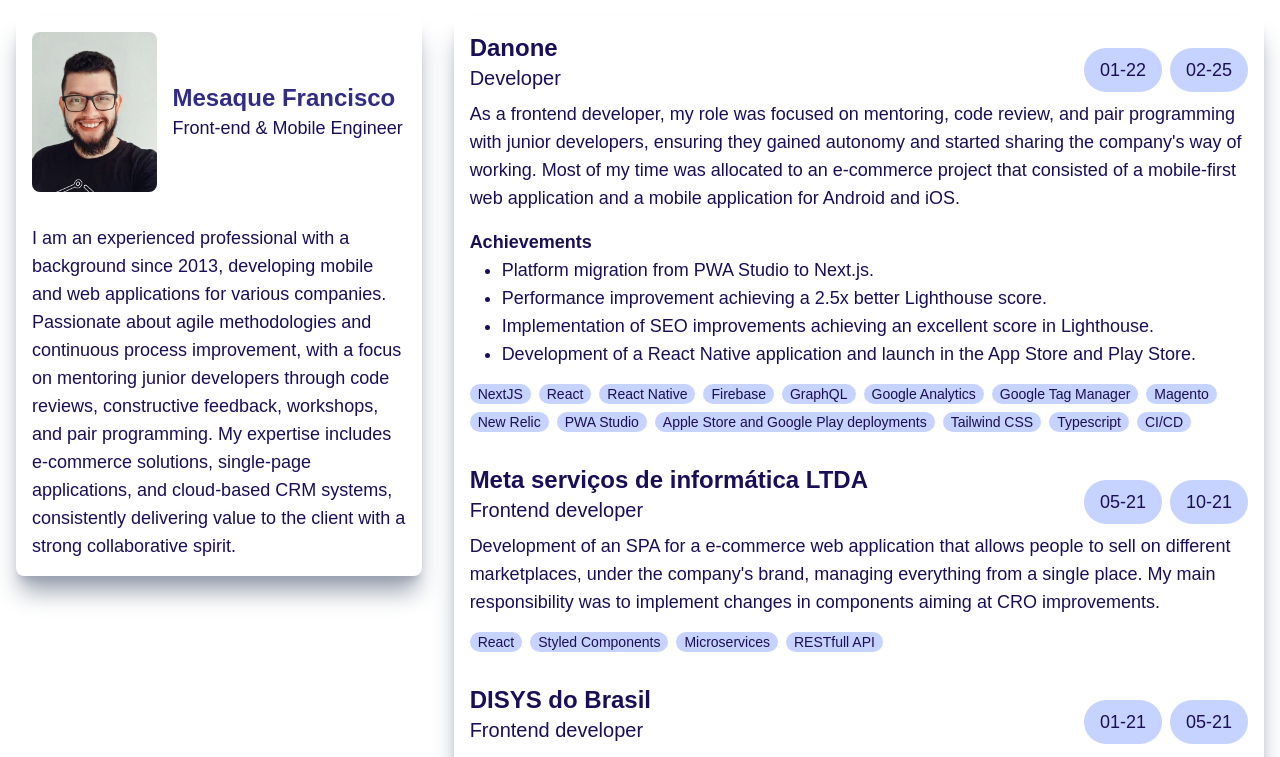
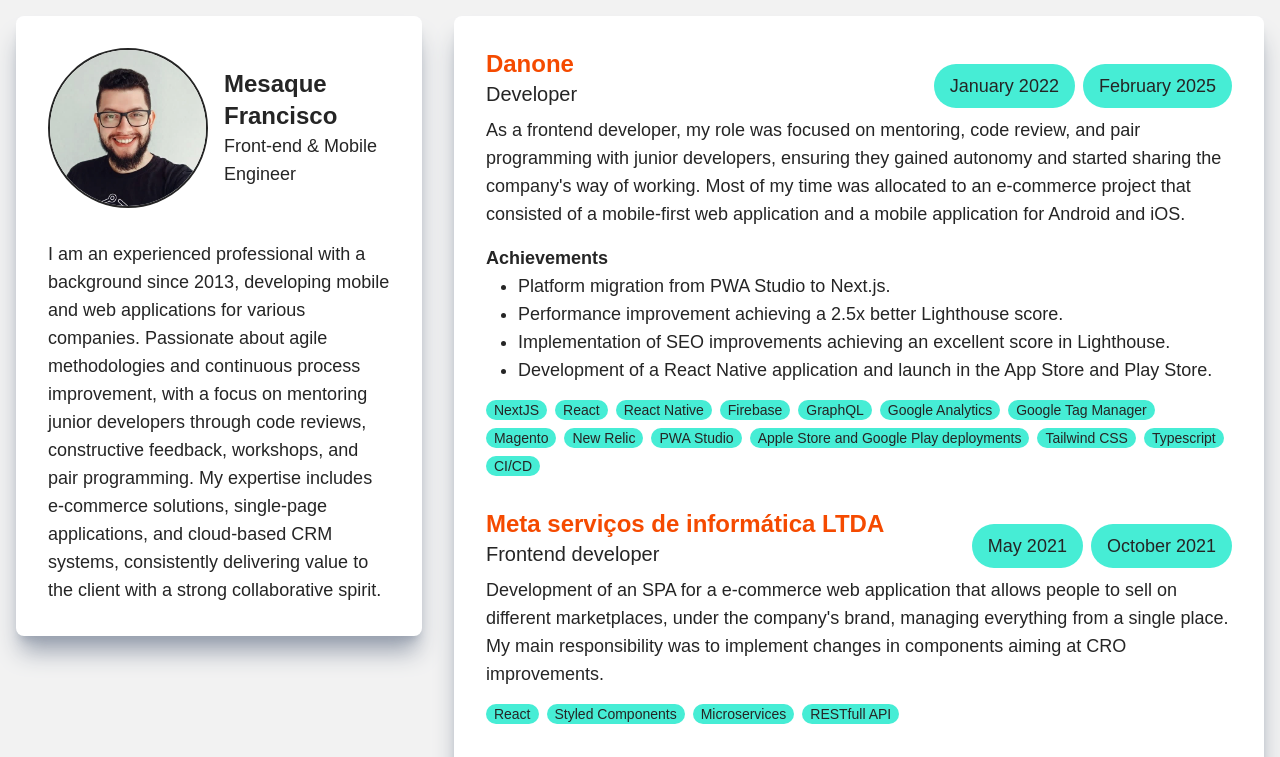
Before and after one commit to mesaquen/mesaquen.github.io, a Next.js app: page /en/about in a window 1280 px wide. Shown: the top 757 px of the page. Built offline with nearby package versions, Linux system fonts and the light colour scheme.

Commit message:
feat: styling experience page

```diff
--- a/src/app/[locale]/about/page.tsx
+++ b/src/app/[locale]/about/page.tsx
@@ -1,35 +1,34 @@
 "use client";
 
-import { ExperienceSkillList } from "@/components/ExperienceList/ExperienceSkillList";
-import { TagLabel } from "@/components/TagLabel";
+import { ExperienceList } from "@/components/ExperienceList";
 import { getExperience } from "@/experiences";
+import { LocaleType } from "@/i18n/locales";
 import { useTranslations } from "next-intl";
 import Image from "next/image";
 import { useParams } from "next/navigation";
 
 export default function About() {
   const { locale } = useParams();
-  const experiences = getExperience(locale as string);
+  const experiences = getExperience(locale as LocaleType);
   const t = useTranslations();
 
   const boxStyles =
-    "dark:bg-indigo-900 rounded-lg shadow-xl shadow-gray-400 dark:shadow-black p-4 flex gap-8 items-start flex-col";
+    "bg-white dark:bg-[#333] rounded-lg shadow-xl shadow-gray-400 dark:shadow-black p-8 flex gap-8 items-start flex-col";
   return (
     <div className="text-lg p-4 gap-8 flex flex-col md:flex-row items-start">
       <section className={`${boxStyles} md:sticky md:top-4 md:flex-1/3`}>
         <div className="flex gap-4 items-center">
-          <div className="rounded-lg aspect-square overflow-clip relative min-h-40 w-1/3">
+          <div className="rounded-full border-2 aspect-square overflow-clip relative min-h-40">
             <Image
-              className="relative"
+              className="relative object-cover"
               src="/mesaque_512.webp"
               alt="Mesaque"
+              sizes="(max-width: 768px) 100vw, 33vw"
               fill
-              objectFit="cover"
-              sizes="(max-width: 768px) 100vw, 33vw"
             />
           </div>
           <div>
-            <h1 className="text-indigo-900 dark:text-white text-2xl font-bold">
+            <h1 className="text-2xl font-bold">
               Mesaque Francisco
             </h1>
             <p>{t("job-title")}</p>
@@ -38,35 +37,7 @@
         <p>{t("biography")}</p>
       </section>
       <section className={`${boxStyles} md:flex-2/3`}>
-        {experiences.map((experience) => (
-          <div key={`${experience.company}-${experience.startDate}`}>
-            <div className="flex flex-row justify-between items-end mb-2">
-              <div className="flex flex-col">
-                <h2 className="text-2xl font-bold">{experience.company}</h2>
-                <p className="text-xl">{experience.title}</p>
-              </div>
-              <div className="flex flex-row gap-x-2">
-                <TagLabel message={experience.startDate} />
-                <TagLabel message={experience.endDate ?? t("current")} />
-              </div>
-            </div>
-
-            <p>{experience.description}</p>
-            {experience.achievements?.length && (
-              <div className="mt-4">
-                <strong>{t("achievements")}</strong>
-
-                <ul className="list-disc ml-8">
-                  {experience.achievements?.map((achievement) => (
-                    <li key={achievement}>{achievement}</li>
-                  ))}
-                </ul>
-              </div>
-            )}
-
-            <ExperienceSkillList skills={experience.skills} />
-          </div>
-        ))}
+        <ExperienceList experiences={experiences} />
       </section>
     </div>
   );
--- a/src/app/[locale]/layout.tsx
+++ b/src/app/[locale]/layout.tsx
@@ -1,8 +1,8 @@
 import type { Metadata } from "next";
 import { notFound } from "next/navigation";
-import { LOCALES } from "../../i18n/locales";
+import { LOCALES, LocaleType } from "../../i18n/locales";
 import { NextIntlClientProvider } from "next-intl";
-import { getDictionary, LocaleType } from "@/dictionaries";
+import { getDictionary } from "@/dictionaries";
 
 const ROUTE_LOCALES = LOCALES.map((locale) => ({ locale }));
 
@@ -25,7 +25,6 @@
 }>) {
   const { locale } = await params;
   const messages = await getDictionary(locale);
-  console.log(messages)
 
   if (LOCALES.includes(locale)) {
     return (
--- a/src/app/globals.css
+++ b/src/app/globals.css
@@ -1,8 +1,8 @@
 @import "tailwindcss";
 
 :root {
-  --background: #ffffff;
-  --foreground: #1B0E58;
+  --background: #F2F2F2;
+  --foreground: #252525;
 }
 
 @theme inline {
@@ -15,8 +15,8 @@
 
 @media (prefers-color-scheme: dark) {
   :root {
-    --background: #1B0E58;
-    --foreground: #ededed;
+    --background: #252525;
+    --foreground: #F2F2F2;
   }
 }
 
--- /dev/null
+++ b/src/components/ExperienceList/AchievementsList.tsx
@@ -0,0 +1,20 @@
+import { useTranslations } from "next-intl";
+
+export function AchievementList({ achievements }: { achievements: string[] }) {
+  const t = useTranslations();
+  if (achievements?.length) {
+    return (
+      <div className="mt-4">
+        <strong>{t("achievements")}</strong>
+
+        <ul className="list-disc ml-8">
+          {achievements?.map((achievement) => (
+            <li key={achievement}>{achievement}</li>
+          ))}
+        </ul>
+      </div>
+    );
+  }
+
+  return null;
+}
--- a/src/components/ExperienceList/index.tsx
+++ b/src/components/ExperienceList/index.tsx
@@ -0,0 +1,56 @@
+import { useTranslations } from "next-intl";
+import { IExperience } from "@/experiences";
+import { TagLabel } from "../TagLabel";
+import { ExperienceSkillList } from "./ExperienceSkillList";
+import { AchievementList } from "./AchievementsList";
+import { dateToLocaleString } from "@/utils/dateFormat";
+import { useParams } from "next/navigation";
+import { LocaleType } from "@/i18n/locales";
+
+export function ExperienceList({
+  experiences,
+}: {
+  experiences: IExperience[];
+}) {
+  const t = useTranslations();
+  const { locale } = useParams();
+  return (
+    <>
+      {experiences.map((experience) => (
+        <div key={`${experience.company}-${experience.startDate}`}>
+          <div className="flex flex-row justify-between items-end mb-2">
+            <div className="flex flex-col">
+              <h2 className="text-orange-600 dark:text-orange-400 text-2xl font-bold">
+                {experience.company}
+              </h2>
+              <p className="text-xl">{experience.title}</p>
+            </div>
+            <div className="flex flex-row gap-x-2">
+              <TagLabel
+                message={dateToLocaleString({
+                  date: experience.startDate,
+                  locale: locale as LocaleType,
+                })}
+              />
+              <TagLabel
+                message={
+                  experience.endDate
+                    ? dateToLocaleString({
+                        date: experience.endDate,
+                        locale: locale as LocaleType,
+                      })
+                    : t("current")
+                }
+              />
+            </div>
+          </div>
+
+          <p>{experience.description}</p>
+
+          <AchievementList achievements={experience.achievements ?? []} />
+          <ExperienceSkillList skills={experience.skills} />
+        </div>
+      ))}
+    </>
+  );
+}
--- a/src/components/TagLabel.tsx
+++ b/src/components/TagLabel.tsx
@@ -9,7 +9,7 @@
 }) {
 
   const spacingClasses = compact ? "px-2 text-sm" : "py-2 px-4"
-  const defaultClasses = 'dark:text-black bg-indigo-200 rounded-full'
+  const defaultClasses = 'bg-teal-300 dark:bg-teal-700 rounded-full'
 
   const classes = [defaultClasses, spacingClasses, className].join(' ')
   return (
--- a/src/dictionaries/index.ts
+++ b/src/dictionaries/index.ts
@@ -1,12 +1,11 @@
 import "server-only";
+import { LocaleType } from "@/i18n/locales";
 
 const dictionaries = {
   en: () => import("./en.json").then((module) => module.default),
   pt: () => import("./pt.json").then((module) => module.default),
 };
 
-export type LocaleType = keyof typeof dictionaries;
-
 export function getDictionary(locale: LocaleType) {
   return dictionaries[locale]();
 }
--- a/src/experiences/index.ts
+++ b/src/experiences/index.ts
@@ -1,8 +1,7 @@
+import { LocaleType } from "@/i18n/locales";
 import { experiences as en } from "./en";
 import { experiences as pt } from "./pt";
 import { SKILLS } from "./skills";
-
-type LocaleType = keyof typeof dictionaries;
 
 const dictionaries = {
   en,
@@ -20,7 +19,6 @@
   skills: SKILLS[];
 }
 
-export function getExperience(locale: string) {
-  const [lang] = locale?.split("-") ?? [];
-  return dictionaries[lang as LocaleType];
+export function getExperience(locale: LocaleType) {
+  return dictionaries[locale];
 }
--- a/src/i18n/locales.ts
+++ b/src/i18n/locales.ts
@@ -1,3 +1,5 @@
-export const LOCALES = ["pt", "en"];
+export const LOCALES = ["pt", "en"] as const;
 
-export const DEFAULT_LOCALE = "en";
+export const DEFAULT_LOCALE = "en" as const;
+
+export type LocaleType = typeof LOCALES[number]
--- /dev/null
+++ b/src/utils/dateFormat.ts
@@ -0,0 +1,22 @@
+import { LocaleType } from "@/i18n/locales";
+
+export function dateToLocaleString({
+  date,
+  locale,
+}: {
+  date: string;
+  locale: LocaleType;
+}) {
+  const [monthStr, yearStr] = date.split("-");
+
+  const time = new Date(0);
+
+  time.setDate(1);
+  time.setMonth(Number(monthStr) - 1);
+  time.setFullYear(Number(yearStr) + 2000);
+
+  return time.toLocaleDateString(locale, {
+    year: "numeric",
+    month: "long",
+  });
+}
```
